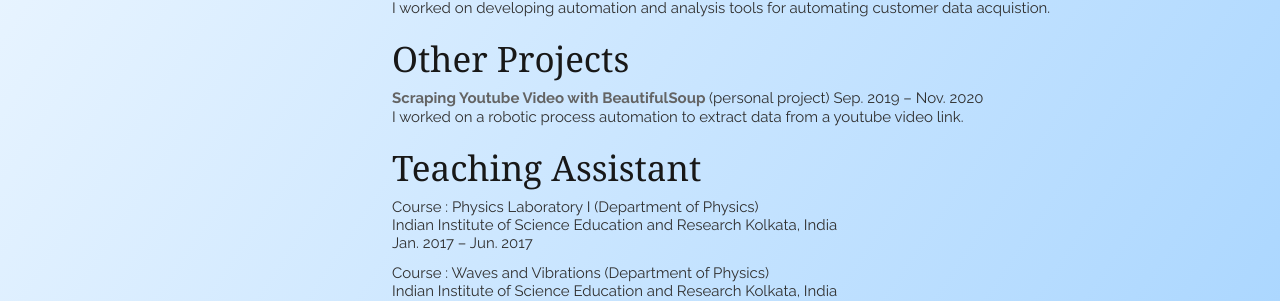
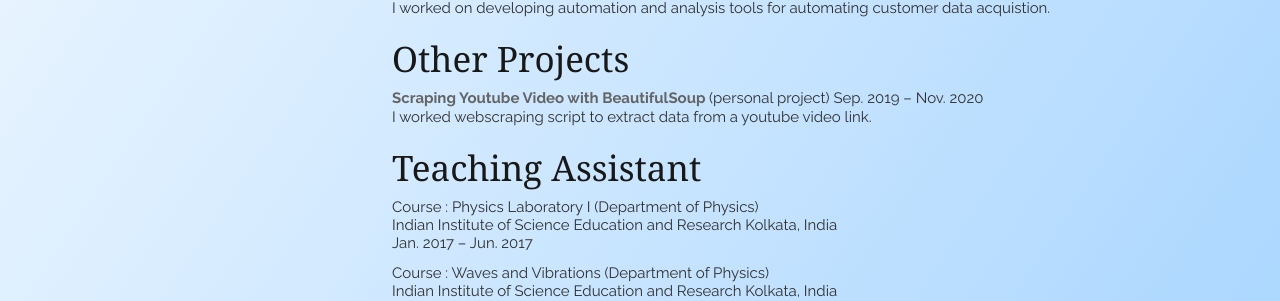
Before and after one commit to kuntala-c/kuntala-c.github.io, a Jekyll site: the page built from index.html, in a window 1280 px wide. Shown: the part 900-1201 px from the top of the page. Built offline with Jekyll 4.4.1, drawn with Linux system fonts in a browser that asks for light colours; nearby versions of some CDN libraries; the list of posts is cut into pages by our own code.

Commit message:
Update employment.html

```diff
--- a/_includes/employment.html
+++ b/_includes/employment.html
@@ -41,7 +41,7 @@
 			<ul>
 				<li> <em> <b>Scraping Youtube Video with BeautifulSoup </b></em> (personal project)
 					<span><time>Sep. 2019 – Nov. 2020 </time></span>
-					<p>I worked on a robotic process automation to extract data from a youtube video link. </p>
+					<p>I worked webscraping script to extract data from a youtube video link. </p>
 			</ul>
     </article>
 
```
